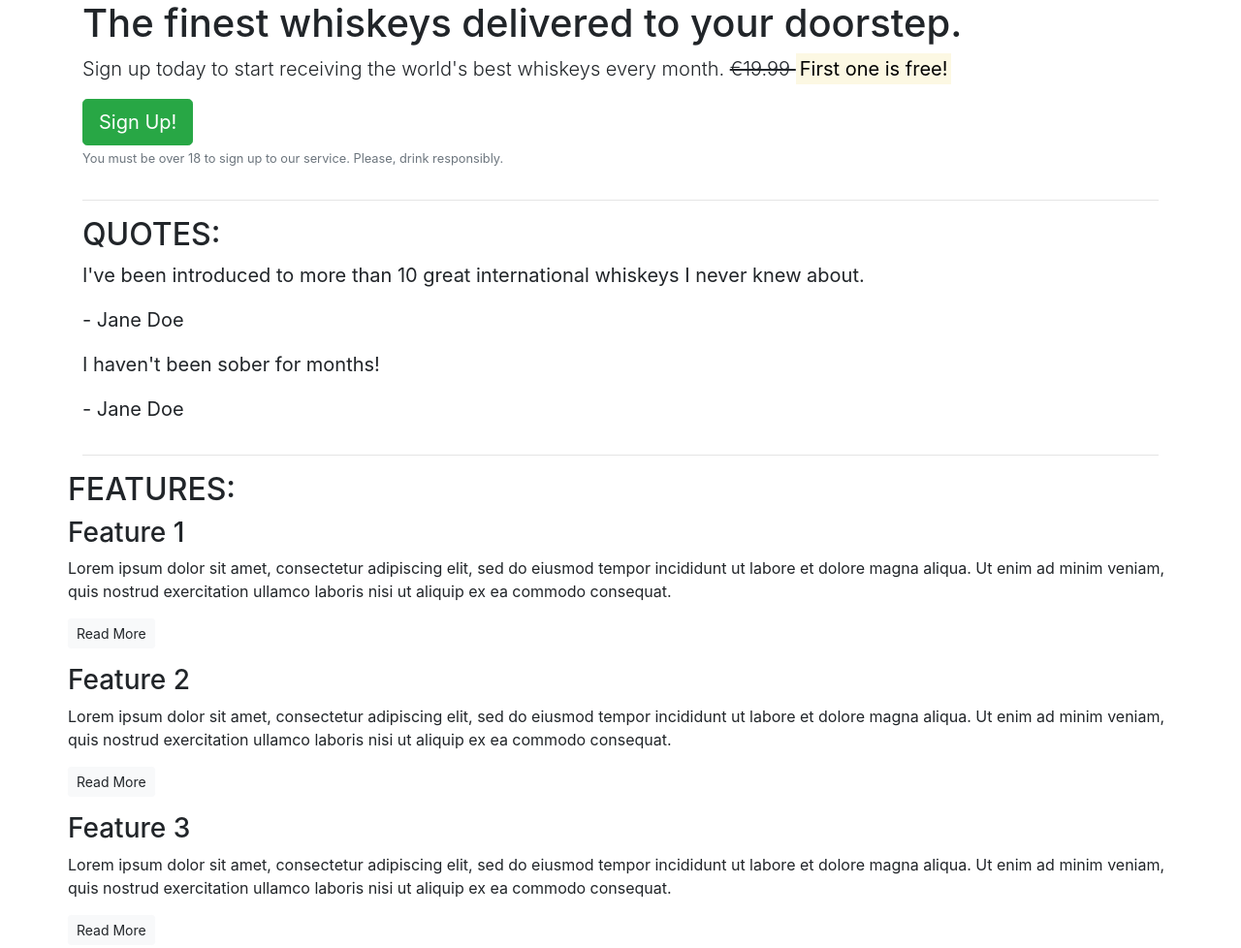
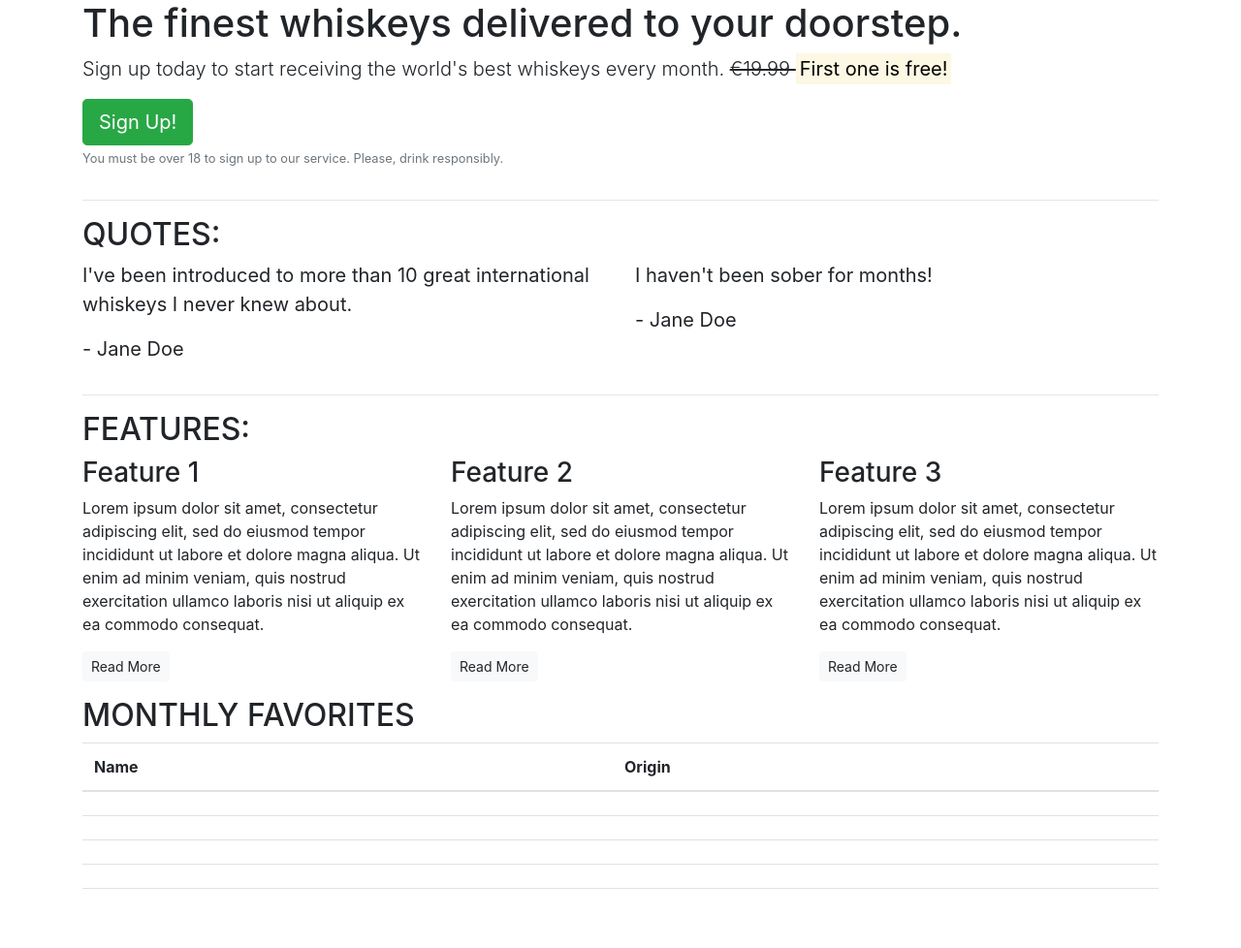
Before and after one commit to Saraholoughlin5/bootstrap4, a plain HTML site: page index.html in a window 1280 px wide. Shown: the top 978 px of the page at 97% size. After the commit the page ends 957 px from the top, so only its background shows below. Drawn offline with nearby package versions, Linux system fonts and the light colour scheme.

Commit message:
quote and feature cols

```diff
--- a/index.html
+++ b/index.html
@@ -1,12 +1,17 @@
 <!DOCTYPE html>
 <html lang="en">
+
 <head>
 	<meta charset="UTF-8">
 	<meta name="viewport" content="width=device-width, initial-scale=1.0">
 	<title>Whiskey Drop | Taste a new whiskey every month</title>
-    <link rel="stylesheet" href="https://stackpath.bootstrapcdn.com/bootstrap/4.3.1/css/bootstrap.min.css" integrity="sha384-ggOyR0iXCbMQv3Xipma34MD+dH/1fQ784/j6cY/iJTQUOhcWr7x9JvoRxT2MZw1T" crossorigin="anonymous">
-<script src="https://stackpath.bootstrapcdn.com/bootstrap/4.3.1/js/bootstrap.min.js" integrity="sha384-JjSmVgyd0p3pXB1rRibZUAYoIIy6OrQ6VrjIEaFf/nJGzIxFDsf4x0xIM+B07jRM" crossorigin="anonymous"></script>
+	<link rel="stylesheet" href="https://stackpath.bootstrapcdn.com/bootstrap/4.3.1/css/bootstrap.min.css"
+		integrity="sha384-ggOyR0iXCbMQv3Xipma34MD+dH/1fQ784/j6cY/iJTQUOhcWr7x9JvoRxT2MZw1T" crossorigin="anonymous">
+	<script src="https://stackpath.bootstrapcdn.com/bootstrap/4.3.1/js/bootstrap.min.js"
+		integrity="sha384-JjSmVgyd0p3pXB1rRibZUAYoIIy6OrQ6VrjIEaFf/nJGzIxFDsf4x0xIM+B07jRM" crossorigin="anonymous">
+	</script>
 </head>
+
 <body>
 	<article class="container">
 		<!-- Callout -->
@@ -17,7 +22,8 @@
 					<p class="lead">Sign up today to start receiving the world's best whiskeys every month.
 						<s>€19.99 </s><strong><mark>First one is free!</mark></strong></p>
 					<button class="btn btn-success btn-lg">Sign Up!</button>
-        <p class="text-muted"><small>You must be over 18 to sign up to our service. Please, drink responsibly.</small></p>
+					<p class="text-muted">
+						<small>You must be over 18 to sign up to our service. Please, drink responsibly.</small></p>
 				</section>
 			</div>
 		</div>
@@ -29,15 +35,16 @@
 			<div class="row">
 				<div class="col-12">
 					<h2 class="text-uppercase">Quotes:</h2>
-        </div></div>
+				</div>
+			</div>
 			<div class="row">
-        <div class="col-12">
+				<div class="col-12 col-md-6">
 					<blockquote class="blockquote">
 						<p>I've been introduced to more than 10 great international whiskeys I never knew about.</p>
 						<p>- Jane Doe</p>
 					</blockquote>
 				</div>
-        <div class="col-12">
+				<div class="col-12 col-md-6">
 					<blockquote class="blockquote">
 						<p>I haven't been sober for months!</p>
 						<p>- Jane Doe</p>
@@ -52,9 +59,12 @@
 		<!-- Features -->
 		<section class="features">
 			<div class="row">
+				<div class="col-12">
 					<h2 class="text-uppercase">Features:</h2>
 				</div>
+			</div>
 			<div class="row">
+				<div class="col-12 col-md-6 col-lg-4">
 					<div class="feature">
 						<h3>Feature 1</h3>
 						<p>Lorem ipsum dolor sit amet, consectetur adipiscing elit, sed do eiusmod tempor incididunt
@@ -62,7 +72,8 @@
 							laboris nisi ut aliquip ex ea commodo consequat.</p>
 						<p><a class="btn btn-sm btn-light" href="">Read More</a></p>
 					</div>
-
+				</div>
+				<div class="col-12 col-md-6 col-lg-4">
 					<div class="feature">
 						<h3>Feature 2</h3>
 						<p>Lorem ipsum dolor sit amet, consectetur adipiscing elit, sed do eiusmod tempor incididunt
@@ -70,13 +81,15 @@
 							laboris nisi ut aliquip ex ea commodo consequat.</p>
 						<p><a class="btn btn-sm btn-light" href="">Read More</a></p>
 					</div>
-
+				</div>
+				<div class="col-12 d-md-none d-lg-block col-lg-4">
 					<div class="feature">
 						<h3>Feature 3</h3>
 						<p>Lorem ipsum dolor sit amet, consectetur adipiscing elit, sed do eiusmod tempor incididunt
 							ut labore et dolore magna aliqua. Ut enim ad minim veniam, quis nostrud exercitation ullamco
 							laboris nisi ut aliquip ex ea commodo consequat.</p>
 						<p><a class="btn btn-sm btn-light" href="">Read More</a></p>
+					</div>
 				</div>
 			</div>
 			<!-- /.features -->
@@ -119,4 +132,5 @@
 		</section>
 	</article>
 </body>
+
 </html>
```
Lines whose indentation alone changed are shown as unchanged.
